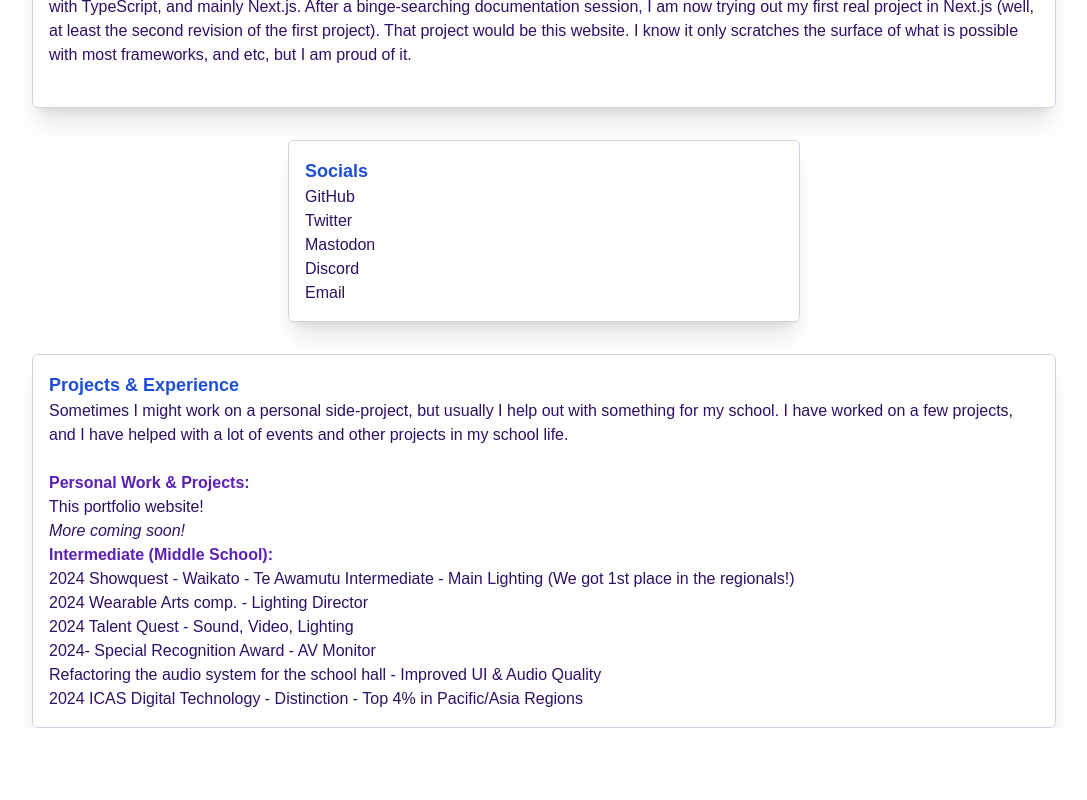
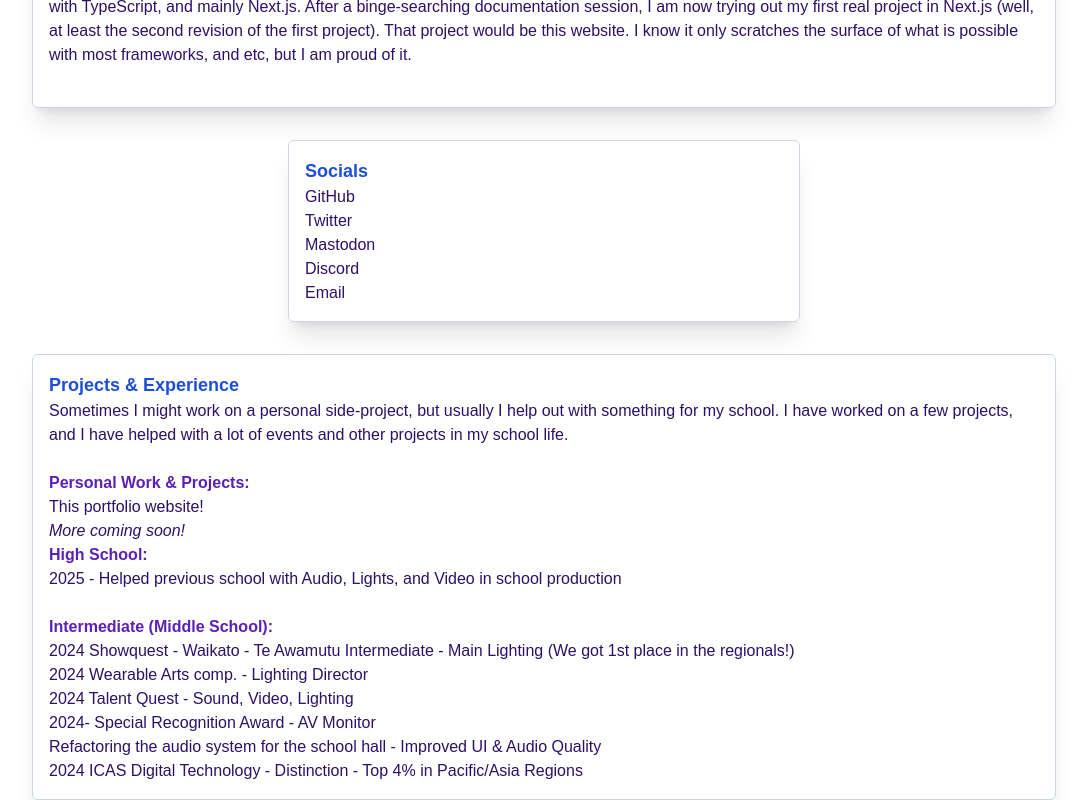
Before and after one commit to j6js/j6js.com, a Next.js app: page / in a window 1280 px wide. Shown: the part 442-1242 px from the top of the page, without its empty margins (96-1183 px from the left). Before the commit the page ends 1170 px from the top, so only its background shows below. Built offline with nearby package versions, Linux system fonts and the light colour scheme.

Commit message:
Update page.tsx

```diff
--- a/app/page.tsx
+++ b/app/page.tsx
@@ -50,8 +50,7 @@ export default function Home() {
           Whenever I see some sort of system or a piece of technology, I always
           think about how something works and the process of it getting there.
           Over countless hours of reading, watching videos and talking to
-          people, I have managed to gain a sh*t ton of knowledge on almost
-          everything (I&apos;m not saying I know everything, but I know a lot).
+          people, I have managed to aquire lots of knowledge on almost any tech/politics related topic.
           <br />
           <br />
           One thing that stook out to me was programming, as it was a way to
@@ -145,6 +144,16 @@ export default function Home() {
           </li>
         </ul>
         <b className="text-violet-800 dark:text-violet-100">
+          High School:
+        </b>
+        <br />
+       <ul className="text-violet-950 dark:text-violet-200 text-noto ">
+          <li>
+            2025 - Helped previous school with Audio, Lights, and Video in school production
+          </li>
+        </ul>
+        <br />
+        <b className="text-violet-800 dark:text-violet-100">
           Intermediate (Middle School):
         </b>
         <br />
```
